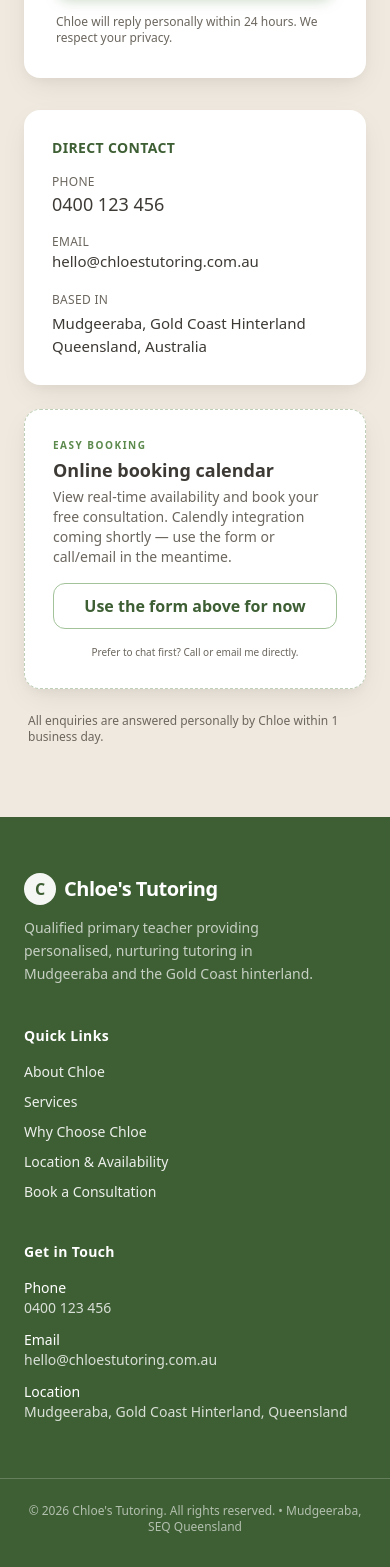
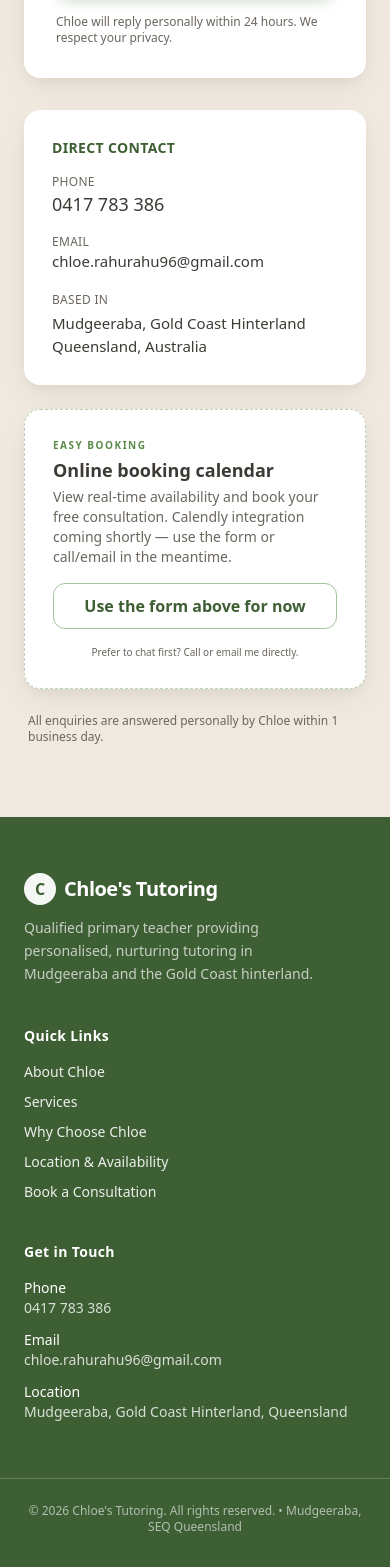
Before and after one commit to darrynhume/chloes-tutoring, a Next.js app: page / in a window 390 px wide. Shown: the part 9426-10993 px from the top of the page. Built offline with nearby package versions, Linux system fonts and the light colour scheme.

Commit message:
Update real contact details: phone 0417 783 386, email chloe.rahurahu96@gmail.com. Clean metadataBase and remove name TODOs. Keep 'Chloe's Tutoring'.

```diff
--- a/app/layout.tsx
+++ b/app/layout.tsx
@@ -25,9 +25,9 @@ export const metadata: Metadata = {
     locale: "en_AU",
     siteName: "Chloe's Tutoring",
   },
-  metadataBase: new URL('https://chloestutoring.example.com'), // TODO: Update to your real deployed domain (e.g. https://chloestutoring.vercel.app or https://chloestutoring.com.au)
+  metadataBase: new URL('https://chloestutoring.vercel.app'), // Update this to your final domain after deployment
   alternates: {
-    canonical: "https://chloestutoring.example.com", // TODO: Update to your real domain
+    canonical: 'https://chloestutoring.vercel.app', // Update this after you get a custom domain
   },
 };
 
--- a/app/page.tsx
+++ b/app/page.tsx
@@ -327,15 +327,13 @@ export default function ChloeTutoring() {
                 <div className="space-y-4 text-[15px]">
                   <div>
                     <div className="text-text-muted text-xs tracking-wide">PHONE</div>
-                    <a href="tel:0400123456" className="font-medium text-lg hover:text-sage-dark">0400 123 456</a>
-                    {/* TODO: Update to real phone */}
+                    <a href="tel:0417783386" className="font-medium text-lg hover:text-sage-dark">0417 783 386</a>
                   </div>
                   <div>
                     <div className="text-text-muted text-xs tracking-wide">EMAIL</div>
-                    <a href="mailto:hello@chloestutoring.com.au" className="font-medium hover:text-sage-dark break-all">
-                      hello@chloestutoring.com.au
+                    <a href="mailto:chloe.rahurahu96@gmail.com" className="font-medium hover:text-sage-dark break-all">
+                      chloe.rahurahu96@gmail.com
                     </a>
-                    {/* TODO: Update to real email */}
                   </div>
                   <div className="pt-1">
                     <div className="text-text-muted text-xs tracking-wide mb-1">BASED IN</div>
--- a/components/Footer.tsx
+++ b/components/Footer.tsx
@@ -38,15 +38,13 @@ export default function Footer() {
           <div className="space-y-3 text-white/80">
             <div>
               <div className="font-medium text-white">Phone</div>
-              <a href="tel:0400123456" className="hover:text-white">0400 123 456</a>
-              {/* TODO: Replace with your real phone number before launch */}
+              <a href="tel:0417783386" className="hover:text-white">0417 783 386</a>
             </div>
             <div>
               <div className="font-medium text-white">Email</div>
-              <a href="mailto:hello@chloestutoring.com.au" className="hover:text-white break-all">
-                hello@chloestutoring.com.au
+              <a href="mailto:chloe.rahurahu96@gmail.com" className="hover:text-white break-all">
+                chloe.rahurahu96@gmail.com
               </a>
-              {/* TODO: Replace with your real email before launch */}
             </div>
             <div>
               <div className="font-medium text-white">Location</div>
@@ -58,7 +56,6 @@ export default function Footer() {
 
       <div className="mt-14 pt-6 border-t border-white/20 text-center text-xs text-white/60 max-w-6xl mx-auto px-6">
         © {currentYear} Chloe&apos;s Tutoring. All rights reserved. • Mudgeeraba, SEQ Queensland
-        {/* TODO: Add real ABN if desired */}
       </div>
     </footer>
   );
--- a/components/Navbar.tsx
+++ b/components/Navbar.tsx
@@ -32,7 +32,7 @@ export default function Navbar() {
           <span className="font-semibold text-2xl tracking-tight text-sage-dark">
             Chloe&apos;s Tutoring
           </span>
-          {/* TODO: Update to full name e.g. "Chloe Lee Rahurahu-Hume Tutoring" if desired */}
+
         </a>
 
         {/* Desktop Navigation */}
```
